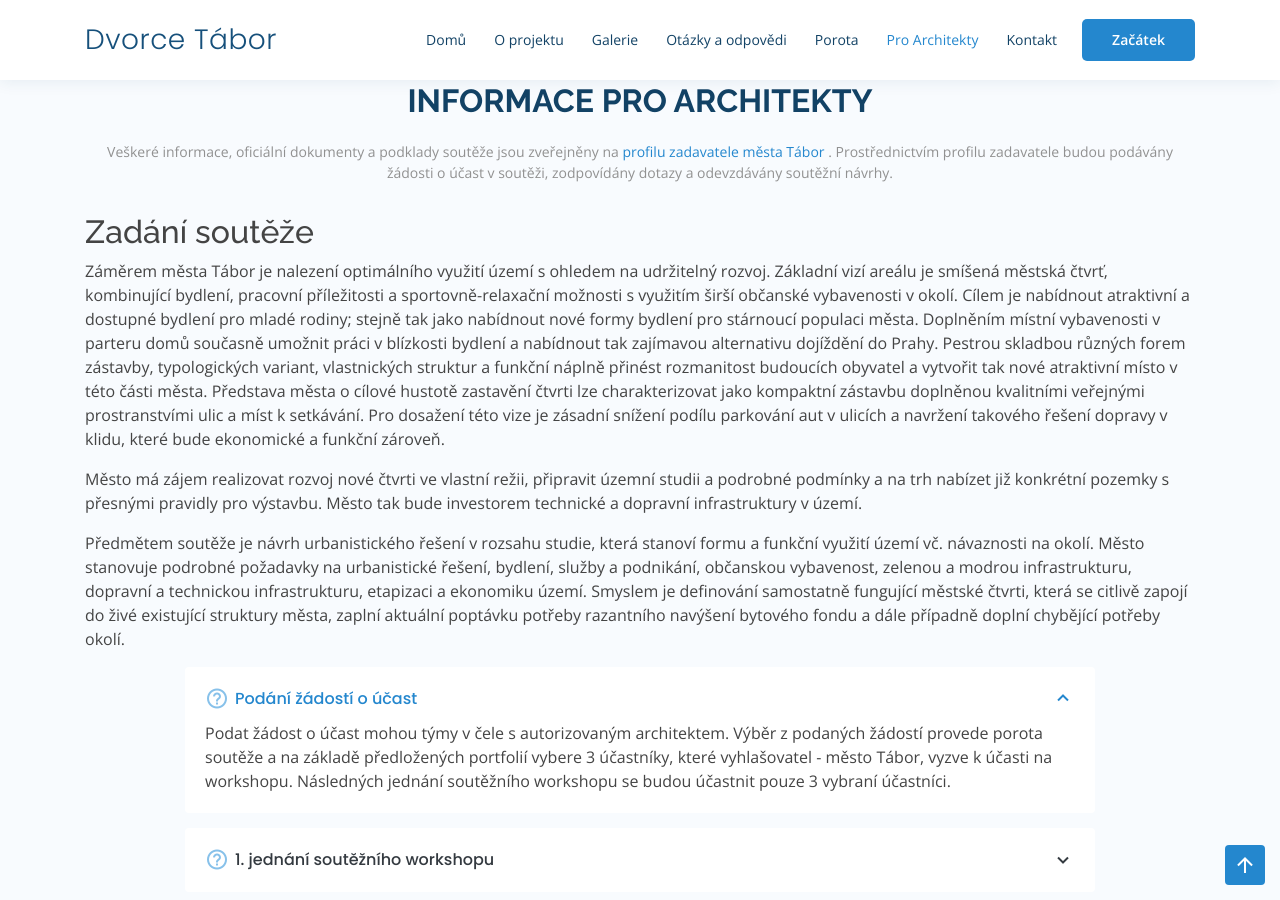
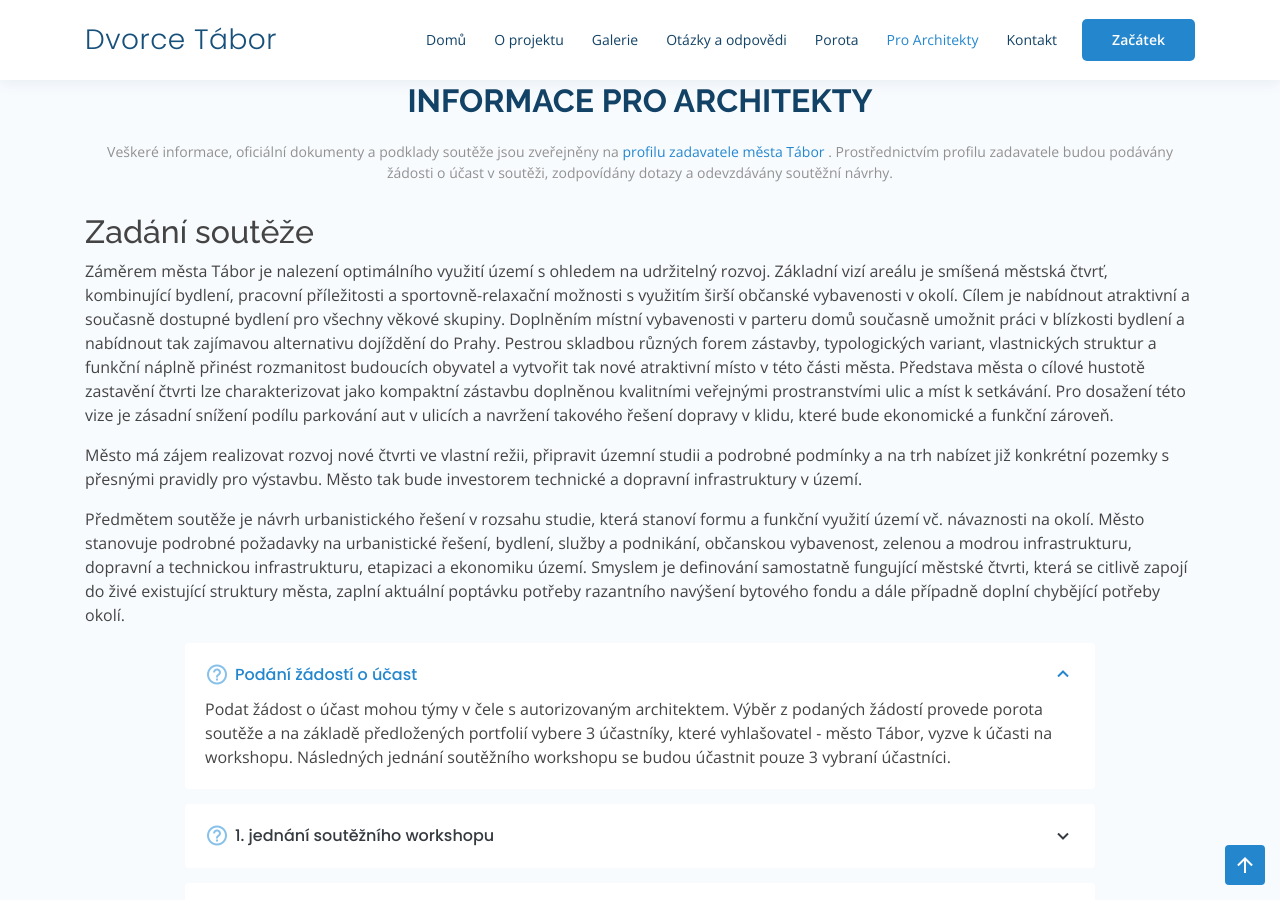
Before and after one commit to dvorcetabor/web, a Jekyll site: the page built from index.md, in a window 1280 px wide and 900 px high, scrolled down 5426 px. Built offline with Jekyll 4.4.1, drawn with Linux system fonts in a browser that asks for light colours.

Commit message:
Update proArchitekty.html

```diff
--- a/_includes/sections/proArchitekty.html
+++ b/_includes/sections/proArchitekty.html
@@ -18,7 +18,7 @@
       <div class="col-lg-12">
         <h2>Zadání soutěže</h2>
         <p>
-        Záměrem města Tábor je nalezení optimálního využití území s ohledem na udržitelný rozvoj. Základní vizí areálu je smíšená městská čtvrť, kombinující bydlení, pracovní příležitosti a sportovně-relaxační možnosti s využitím širší občanské vybavenosti v okolí. Cílem je nabídnout atraktivní a dostupné bydlení pro mladé rodiny; stejně tak jako nabídnout nové formy bydlení pro stárnoucí populaci města. Doplněním místní vybavenosti v parteru domů současně umožnit práci v blízkosti bydlení a nabídnout tak zajímavou alternativu dojíždění do Prahy. Pestrou skladbou různých forem zástavby, typologických variant, vlastnických struktur a funkční náplně přinést rozmanitost budoucích obyvatel a vytvořit tak nové atraktivní místo v této části města. Představa města o cílové hustotě zastavění čtvrti lze charakterizovat jako kompaktní zástavbu doplněnou kvalitními veřejnými prostranstvími ulic a míst k setkávání. Pro dosažení této vize je zásadní snížení podílu parkování aut v ulicích a navržení takového řešení dopravy v klidu, které bude ekonomické a funkční zároveň.
+        Záměrem města Tábor je nalezení optimálního využití území s ohledem na udržitelný rozvoj. Základní vizí areálu je smíšená městská čtvrť, kombinující bydlení, pracovní příležitosti a sportovně-relaxační možnosti s využitím širší občanské vybavenosti v okolí. Cílem je nabídnout atraktivní a současně dostupné bydlení pro všechny věkové skupiny. Doplněním místní vybavenosti v parteru domů současně umožnit práci v blízkosti bydlení a nabídnout tak zajímavou alternativu dojíždění do Prahy. Pestrou skladbou různých forem zástavby, typologických variant, vlastnických struktur a funkční náplně přinést rozmanitost budoucích obyvatel a vytvořit tak nové atraktivní místo v této části města. Představa města o cílové hustotě zastavění čtvrti lze charakterizovat jako kompaktní zástavbu doplněnou kvalitními veřejnými prostranstvími ulic a míst k setkávání. Pro dosažení této vize je zásadní snížení podílu parkování aut v ulicích a navržení takového řešení dopravy v klidu, které bude ekonomické a funkční zároveň.
 </p>
         <p>Město má zájem realizovat rozvoj nové čtvrti ve vlastní režii, připravit územní studii a podrobné podmínky a na trh nabízet již konkrétní pozemky s přesnými pravidly pro výstavbu. Město tak bude investorem technické a dopravní infrastruktury v území.
           </p>
```
